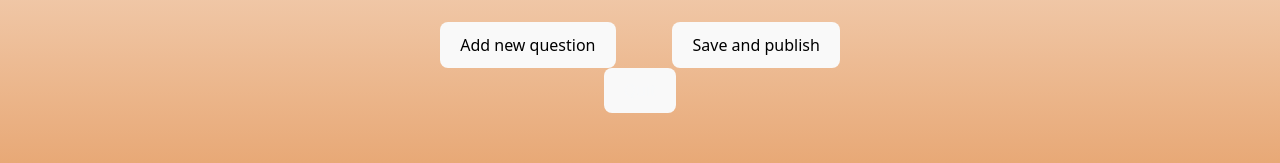
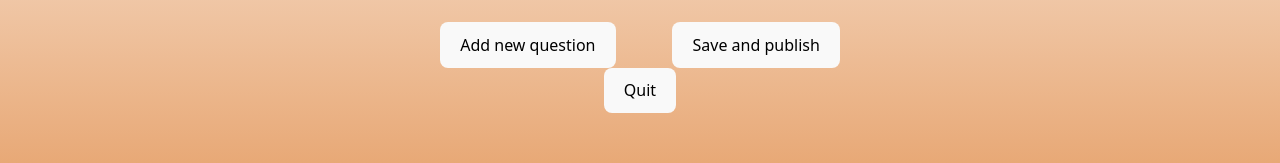
Before and after one commit to Thi-Tracey-Nguyen/Quiz-App-Client, a React (Vite) app: page /add-questions/1 in a window 1280 px wide. Shown: the part 386-549 px from the top of the page. Built offline with nearby package versions, Linux system fonts and the light colour scheme; no server answers.

Commit message:
minor changes

```diff
--- a/src/edit-a-quiz/EditAQuiz.jsx
+++ b/src/edit-a-quiz/EditAQuiz.jsx
@@ -74,8 +74,8 @@
     quiz ?
       <>
         <div className="main-body flex-wrap" style={{ height: "100vh" }}>
+          <form onSubmit={submitQuiz}>
           <h1>Edit quiz</h1>
-          <form onSubmit={submitQuiz}>
             <div className="category-dropdown-form d-flex flex-column">
               <label>Category:</label>
               <select onChange={(e) => setCategory(e.target.value)} defaultValue={quiz.category.name}>
--- a/src/edit-a-quiz/EditQuestions.jsx
+++ b/src/edit-a-quiz/EditQuestions.jsx
@@ -247,14 +247,23 @@
           </div>
         </form>
         { confirm && confirmForm() }
+        <br/>
+        <div className="d-flex justify-content-between">
+        { newQuestion && <button onClick={ handleConfirmAdd }> Save Question </button> }
+        { (!confirm && !newQuestion) && <button onClick={ handleClickDelete }> Delete this question </button> }
+        { (index === quiz.questions.length-1 && !confirm) &&  <button onClick={ handleAddQuestion }> Add a new question </button>}
+        </div>
+        <br/>
+        { index === quiz.questions.length-1 && <button onClick={handleSubmit}> Submit </button> }
+        <br/>
+        <div className="d-flex justify-content-between">
         <button onClick={() => nav('/edit-a-quiz')}>Quit</button>
         { (index < quiz.questions.length-1 && !confirm) && <button onClick={ handleClickSaveNext }> Save & Next </button> }
         { (index === quiz.questions.length-1 && !confirm) && <button onClick={ handleClickSave }> Save </button> }
-        { newQuestion && <button onClick={ handleConfirmAdd }> Save Question </button> }
-        { (!confirm && !newQuestion) && <button onClick={ handleClickDelete }> Delete this question </button> }
-        { (index === quiz.questions.length-1 && !confirm) &&  <button onClick={ handleAddQuestion }> Add a new question </button>}
-        { index === quiz.questions.length-1 && <button onClick={handleSubmit}> Submit </button> }
+        </div>
+
       </div>
+
     </>
   )
 }
--- a/src/make-a-quiz/QuestionsForm.jsx
+++ b/src/make-a-quiz/QuestionsForm.jsx
@@ -171,7 +171,7 @@
             </button>
           </div>
         </form>
-        <button  className='text-light d-flex justify-content-center fw-normal'
+        <button  className='d-flex justify-content-center fw-normal'
           onClick={ handleQuit }> Quit </button>
       </div>
     </>
```
